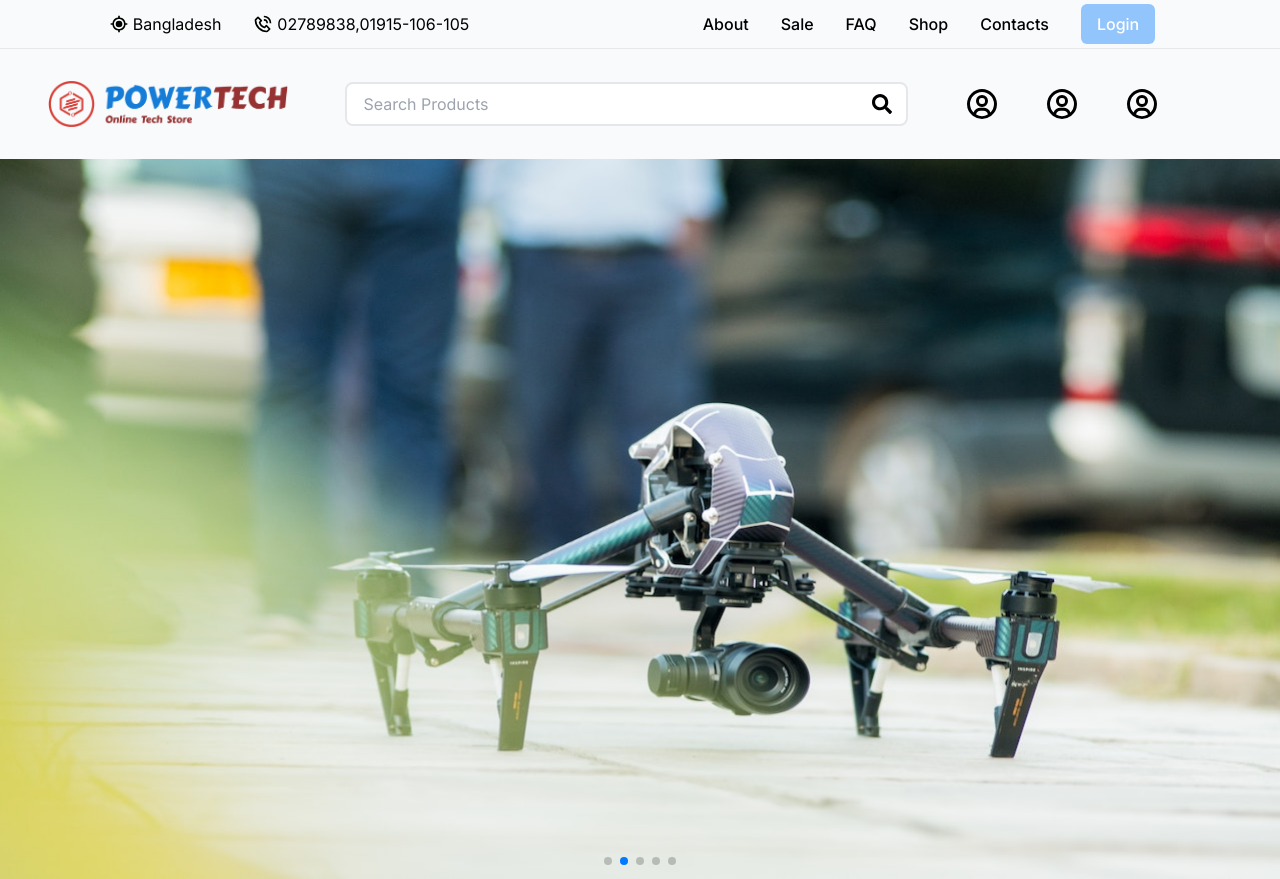
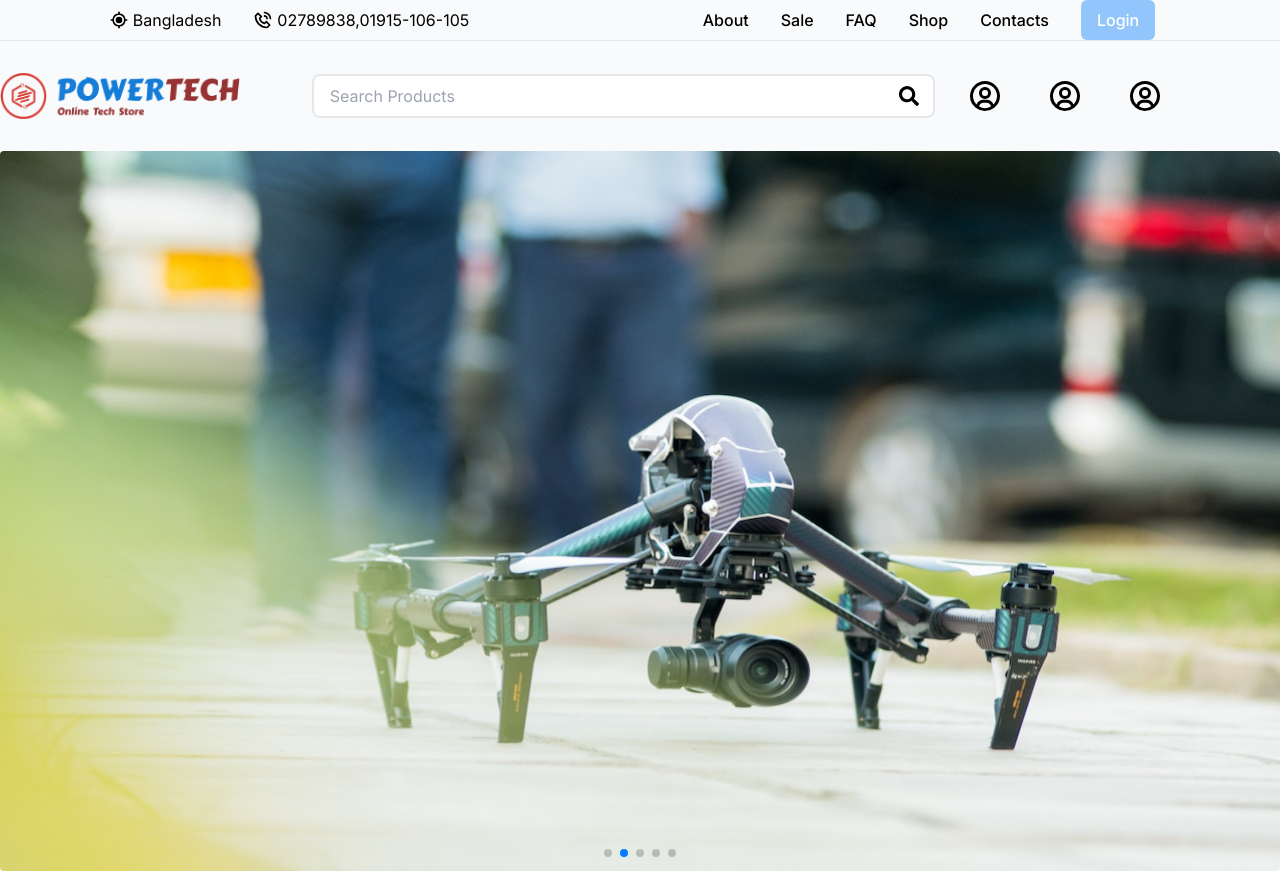
Before and after one commit to rakibulhasan933/power-tech-client, a Next.js app: page / in a window 1280 px wide. Built offline with nearby package versions, Linux system fonts and the light colour scheme.

Commit message:
[ADD] photo width

```diff
--- a/components/Banner/page.js
+++ b/components/Banner/page.js
@@ -1,5 +1,5 @@
 "use client"
-import React, { useRef, useState } from "react";
+import React from "react";
 import { Swiper, SwiperSlide } from "swiper/react";
 import { Autoplay, Pagination, Navigation } from "swiper";
 import "swiper/css";
@@ -26,19 +26,19 @@ function Banner() {
 				}}
 			>
 				<SwiperSlide>
-					<Image src={model} width={1400} style={{ height: `calc(100vh - 80px)` }} />
+					<Image src={model} className="w-full rounded" style={{ height: `calc(100vh - 80px)` }} />
 				</SwiperSlide>
 				<SwiperSlide>
-					<Image src={drone} width={1400} style={{ height: `calc(100vh - 80px)` }} />
+					<Image src={drone} className="w-full rounded" style={{ height: `calc(100vh - 80px)` }} />
 				</SwiperSlide>
 				<SwiperSlide>
-					<Image src={chip} width={1400} style={{ height: `calc(100vh - 80px)` }} />
+					<Image src={chip} className="w-full rounded" style={{ height: `calc(100vh - 80px)` }} />
 				</SwiperSlide>
 				<SwiperSlide>
-					<Image src={control} width={1400} style={{ height: `calc(100vh - 80px)` }} />
+					<Image src={control} className="w-full rounded" style={{ height: `calc(100vh - 80px)` }} />
 				</SwiperSlide>
 				<SwiperSlide>
-					<Image src={pilot} width={1400} style={{ height: `calc(100vh - 80px)` }} />
+					<Image src={pilot} className="w-full rounded" style={{ height: `calc(100vh - 80px)` }} />
 				</SwiperSlide>
 			</Swiper>
 		</div>
--- a/components/Navbar/page.js
+++ b/components/Navbar/page.js
@@ -9,8 +9,8 @@ import Link from 'next/link';
 
 function Navbar() {
 	return (
-		<nav className='bg-gray-50'>
-			<div className="py-1">
+		<nav className=' bg-gray-50'>
+			<div>
 				<div className="flex flex-col justify-center text-center md:justify-around md:flex-row ">
 					<div className="flex flex-row justify-center ">
 						<div className="flex flex-row items-center gap-1 mr-8">
@@ -32,20 +32,20 @@ function Navbar() {
 				</div>
 			</div>
 			<hr className='w-full ' />
-			<div className="flex flex-row items-center px-8 py-8">
-				<div className="mx-4 basis-1/4">
+			<div className="flex flex-row items-center py-8">
+				<div className="basis-1/4">
 					<Link className='cursor-pointer' href="/"><Image src={logo} alt='logo' width={240} height={120} /></Link>
 				</div>
-				<div className="basis-2/4 mr-6">
+				<div className="basis-2/4">
 					<form className='relative flex flex-row border-none'>
 						<input type="search" className='w-full px-4 py-2 bg-white border-2 rounded-lg' placeholder='Search Products' ></input>
 						<button className='absolute text-xl right-4 top-3 hover:text-red-600'><FaSearch /></button>
 					</form>
 				</div>
 				<div className="px-4 mx-4 basis-1/4">
-					<div className="flex flex-row gap-5 items-center">
-						<BiUserCircle className='text-4xl mr-6' />
-						<BiUserCircle className='text-4xl mr-6' />
+					<div className="flex flex-row items-center gap-5">
+						<BiUserCircle className='mr-6 text-4xl' />
+						<BiUserCircle className='mr-6 text-4xl' />
 						<BiUserCircle className='text-4xl' />
 					</div>
 				</div>
```
